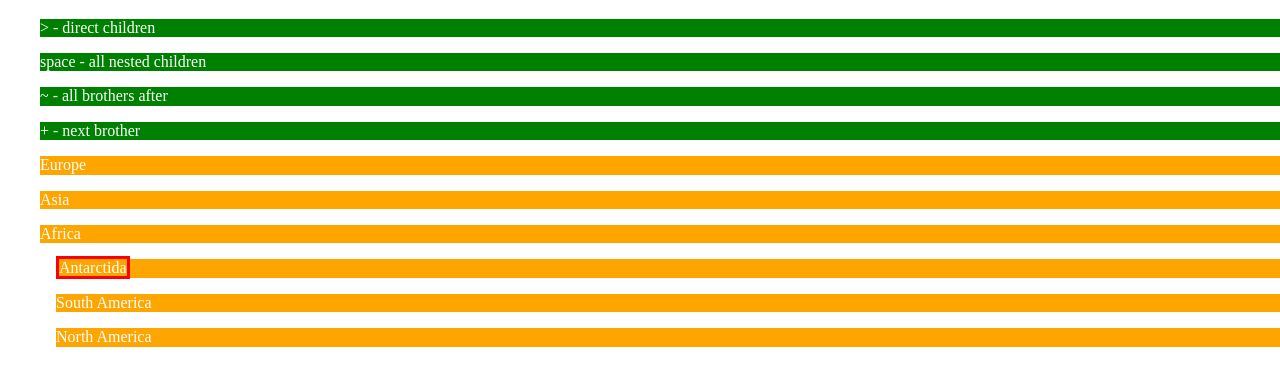
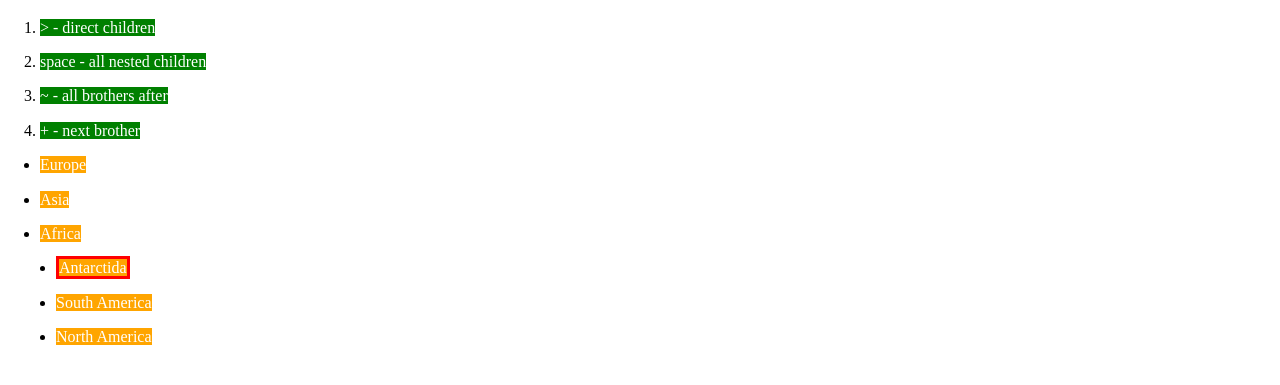
Before and after one commit to Volodia-Samson/selectorr, a plain HTML site: page index.html in a window 1280 px wide. Shown: the part 61-446 px from the top of the page. Drawn offline with nearby package versions, Linux system fonts and the light colour scheme.

Commit message:
selectorr

```diff
--- a/stayl.css
+++ b/stayl.css
@@ -2,12 +2,12 @@ li{
     margin-bottom: 16px;
 }
 
-ol li{
+ol span{
     background-color: green;
     color: white;
 }
 
-ul li{
+ul span{
     background-color: orange;
     color: white;
 }
```
